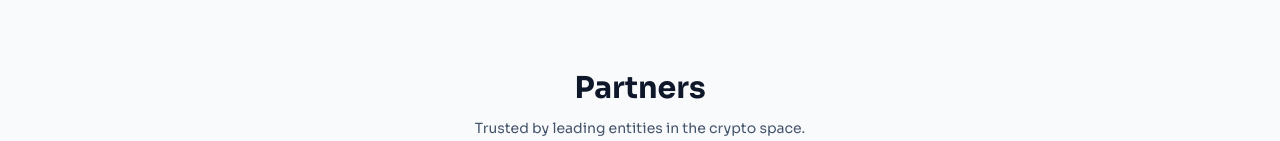
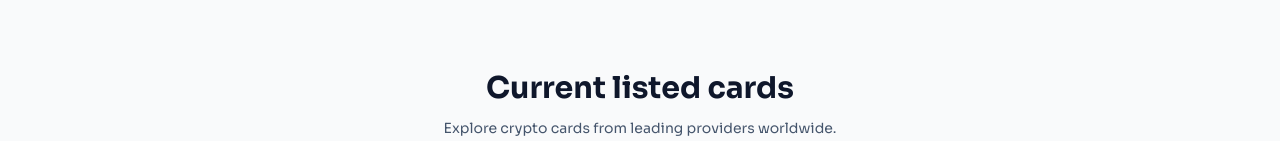
Before and after one commit to beepweep/cc-dashbaord, a Next.js app: page / in a window 1280 px wide. Shown: the part 811-952 px from the top of the page. Built offline with nearby package versions, Linux system fonts and the light colour scheme.

Commit message:
Update: Change 'Partners' to 'Current listed cards'

```diff
--- a/src/components/Partners.tsx
+++ b/src/components/Partners.tsx
@@ -26,8 +26,8 @@ export default function Partners() {
         <section className="bg-gray-50 py-20 border-t border-gray-200">
             <div className="max-w-7xl mx-auto px-4 sm:px-6 lg:px-8">
                 <div className="text-center mb-12">
-                    <h2 className="text-3xl font-bold text-slate-900 mb-3">Partners</h2>
-                    <p className="text-sm text-slate-600">Trusted by leading entities in the crypto space.</p>
+                    <h2 className="text-3xl font-bold text-slate-900 mb-3">Current listed cards</h2>
+                    <p className="text-sm text-slate-600">Explore crypto cards from leading providers worldwide.</p>
                 </div>
 
                 <div className="grid grid-cols-2 sm:grid-cols-3 md:grid-cols-4 lg:grid-cols-6 border-t border-l border-gray-200">
```
